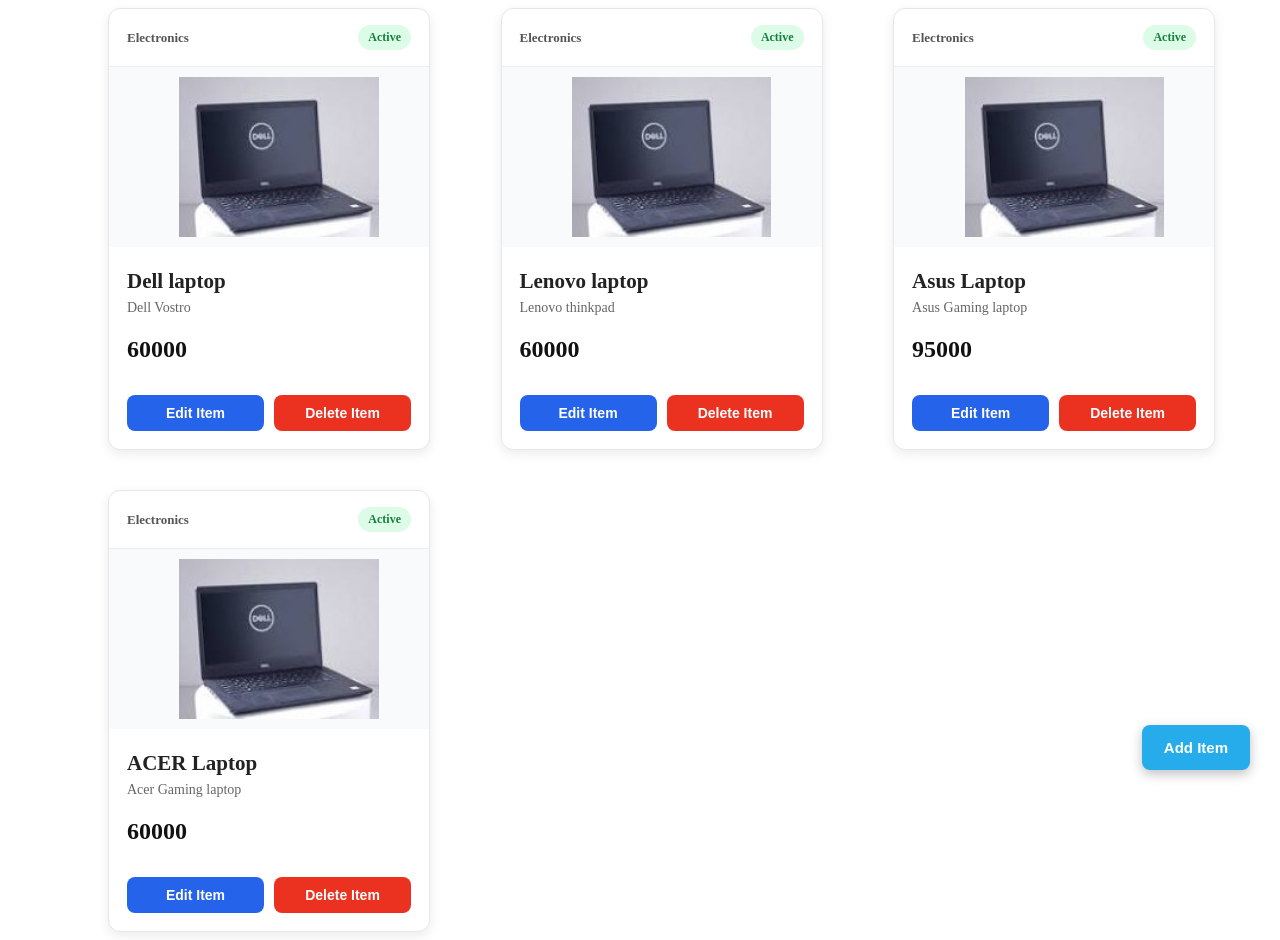
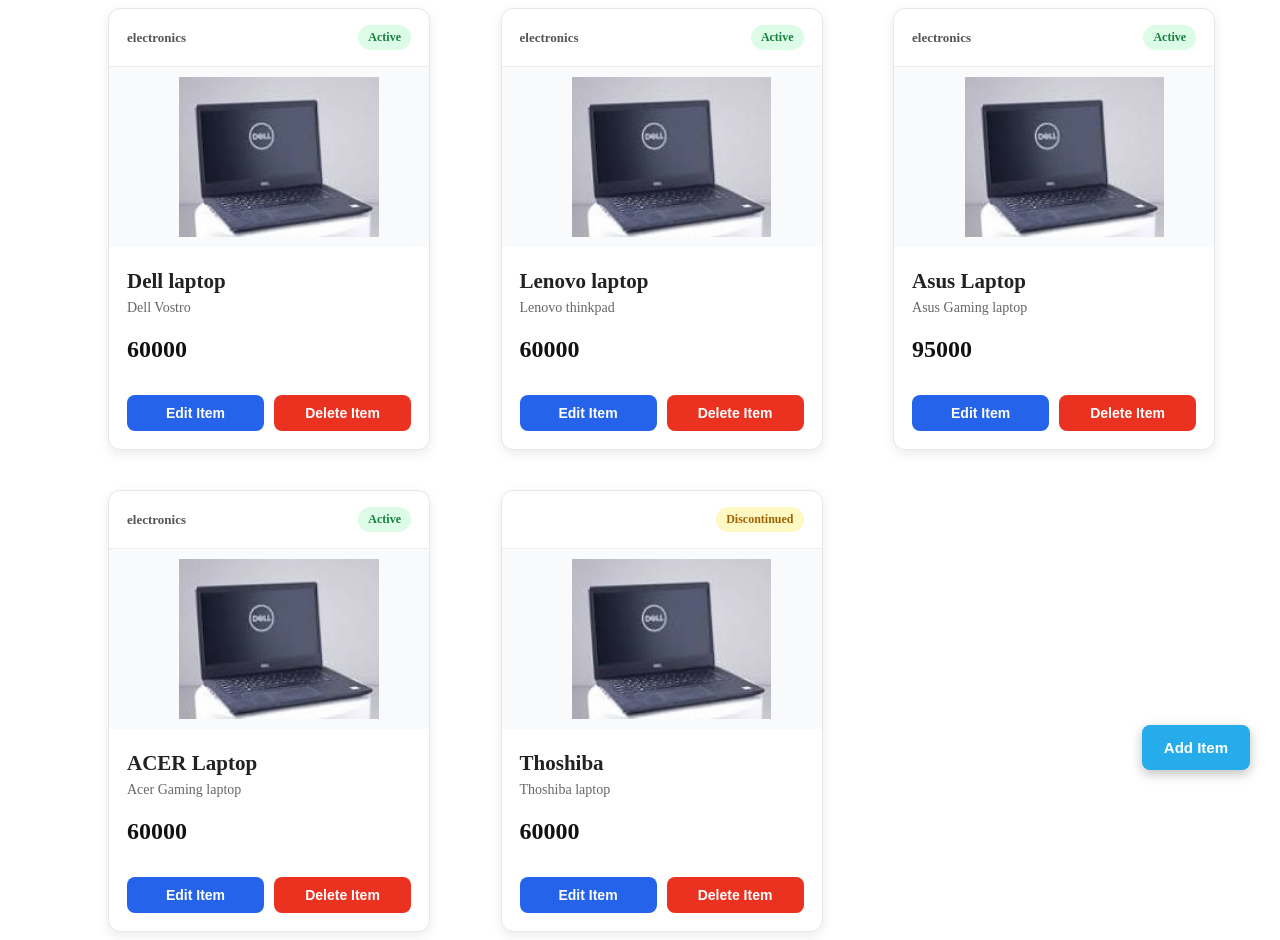
Before and after one commit to amitkumarpaliwal/inventory-manager, a Next.js app: page /products in a window 1280 px wide. Built offline with nearby package versions, Linux system fonts and the light colour scheme; data requests are answered from the project's data file.

Commit message:
Removed API call for fetching the categories in productCard

```diff
--- a/db.json
+++ b/db.json
@@ -101,7 +101,7 @@
       "categoryId": 1,
       "status": "Active",
       "image": "/images/laptop.jpg",
-      "quantity": 2,
+      "quantity": 3,
       "minStock": 20
     },
     {
@@ -127,6 +127,17 @@
       "id": "9AR_dF7Nysg",
       "quantity": 4,
       "minStock": 40
+    },
+    {
+      "sku": "ELE- 0101",
+      "name": "Thoshiba",
+      "description": "Thoshiba laptop",
+      "price": 60000,
+      "image": "/images/laptop.jpg",
+      "status": "Discontinued",
+      "quantity": 10,
+      "minStock": 0,
+      "id": "8oqZQ8xGCEI"
     }
   ],
   "inventory": [
--- a/src/shared/editProductForm/editProductForm.tsx
+++ b/src/shared/editProductForm/editProductForm.tsx
@@ -3,7 +3,7 @@
 import { useEffect, useState, type ChangeEvent, type FormEvent } from 'react';
 import { productService } from '../../services/productService';
 import type { Product, ProductFormErrors, ProductFormValues } from '../../types/product';
-import { CATEGORY_ID_MAP, Category_value_Map, normalizeCategory, PRODUCT_STATUS_OPTIONS } from '../../utils/contant';
+import { CATEGORY_ID_MAP, Category_value_Map, PRODUCT_STATUS_OPTIONS } from '../../utils/contant';
 import styles from './editProductForm.module.css'
 import { useRouter } from 'next/navigation';
 import { categoryService } from '@/services/categoryService';
--- a/src/shared/productcard/productcard.tsx
+++ b/src/shared/productcard/productcard.tsx
@@ -7,22 +7,21 @@
 import { useEffect, useState } from 'react';
 import { productService } from '../../services/productService';
 import { categoryService } from '../../services/categoryService';
-import { PRODUCT_STATUS_STYLES } from '../../utils/contant';
+import { Category_value_Map, PRODUCT_STATUS_STYLES } from '../../utils/contant';
 
-export default function ProductCard({ product, onDeleted }: {product : Product, onDeleted: (id: number) => void}) {
+export default function ProductCard(
+  { product, onDeleted }:
+   {product : Product;
+    onDeleted: (id: number) => void;
+    }
+  ) {
   const router = useRouter();
   const [showModal, setShowModal] = useState(false);
-const [productIdToDelete, setProductIdToDelete] = useState<number | null>(null);
-  const [categoryName, setCategoryName] = useState<string>('');
+  const [productIdToDelete, setProductIdToDelete] = useState<number | null>(null);
 
-  useEffect(() => {
-    const loadCategory = async () => {
-      const categories = await categoryService.getAllCategories();
-      const matchedCategory = categories.find((c) => Number(c.id) === product.categoryId);
-      setCategoryName(matchedCategory ? matchedCategory.name : '');
-    };
-    loadCategory();
-  }, [product.categoryId]);
+
+const categoryName = Category_value_Map[product.categoryId]
+
 
   const handleEdit = (): void => {
     router.push(`/edit/${product.id}`);
```
Also changed, not shown: src/shared/addProductForm/addProductForm.tsx (+4 -11 lines).
